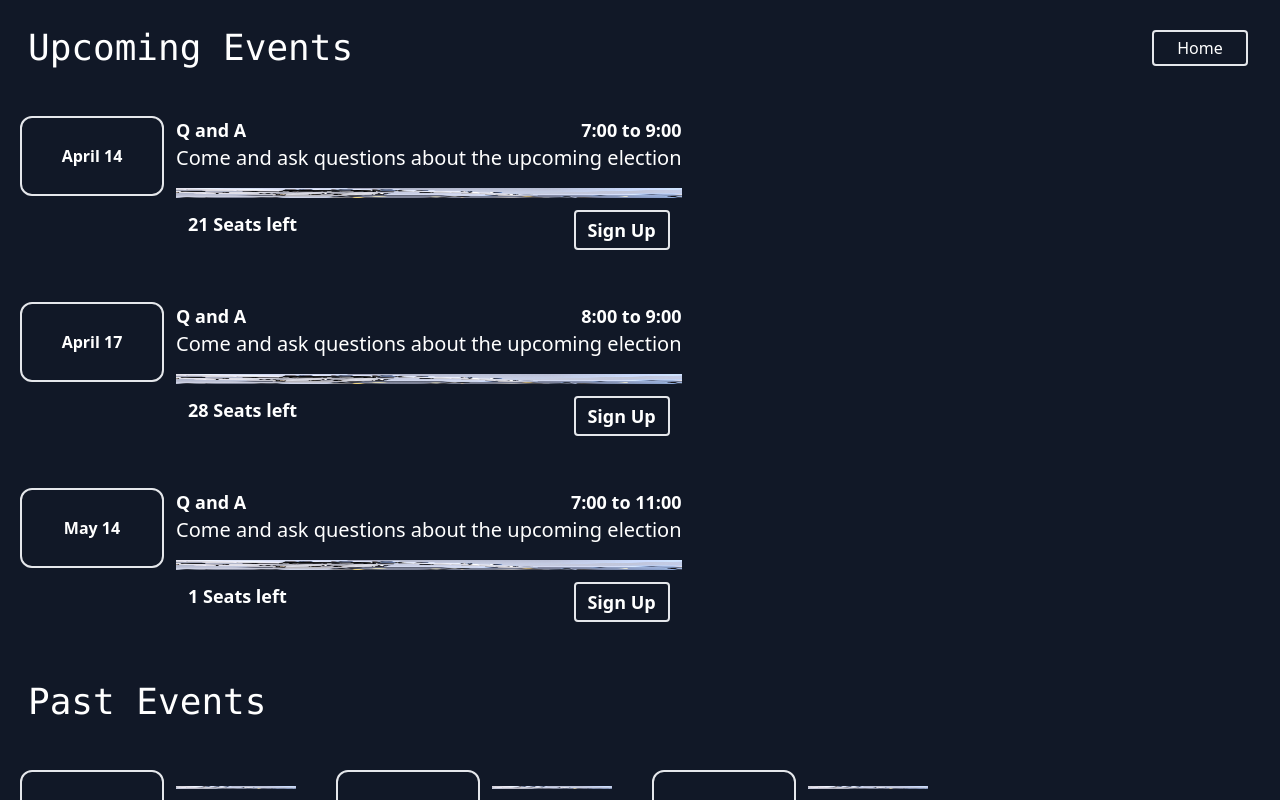
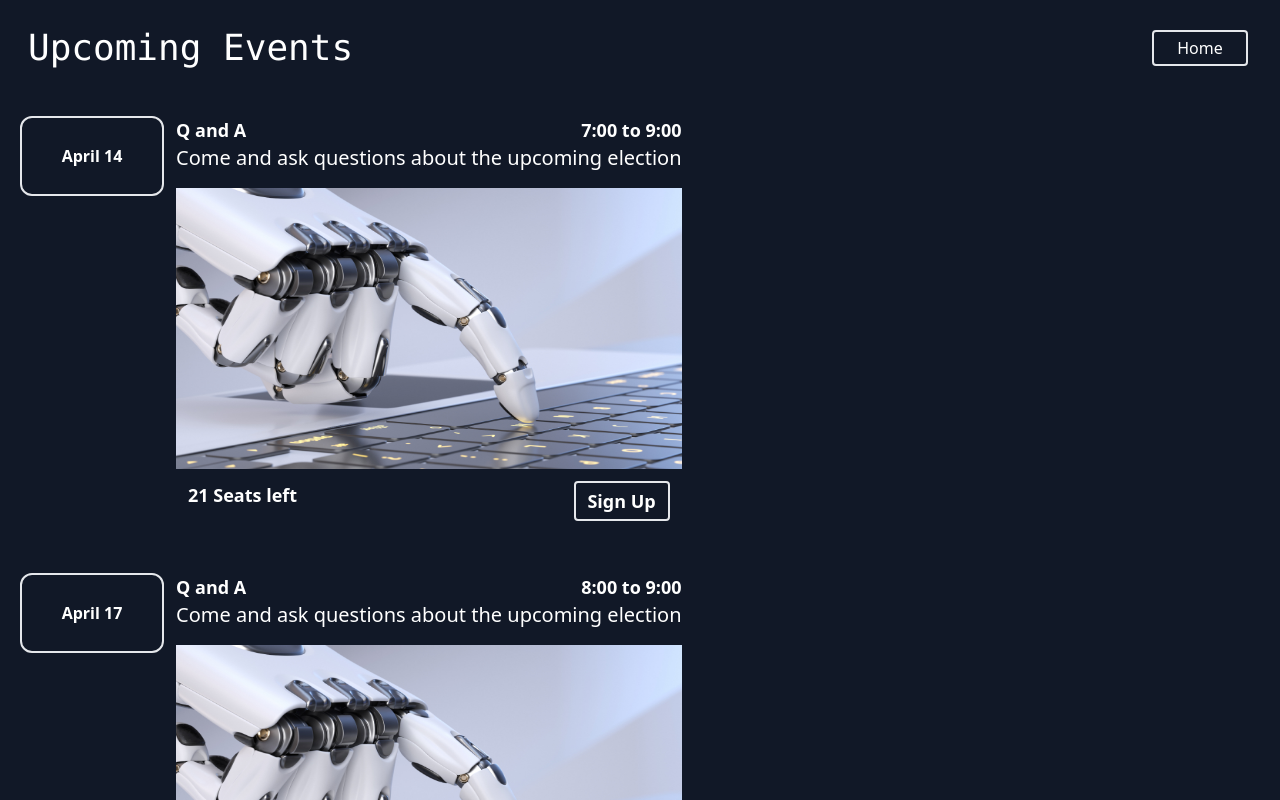
Before and after one commit to IdeaLab23/IdeaLabWeb, a Next.js app: page /Events in a window 1280 px wide. Shown: the top 800 px of the page. Built offline with nearby package versions, Linux system fonts and the light colour scheme.

Commit message:
Refactor code and fix meta viewport tag

```diff
--- a/app/layout.js
+++ b/app/layout.js
@@ -14,7 +14,7 @@ export default function RootLayout({ children }) {
     <html lang="en">
       <head>
         <meta name="viewport" content="width=device-width, initial-scale=1, maximum-scale=1"></meta>
-        <meta name='viewport' content='width=device-width' />
+        <meta name='viewport' content='width=device-width'></meta>
       </head>
       <body className={inter.className}>{children}</body>
     </html>
--- a/pages/Events.jsx
+++ b/pages/Events.jsx
@@ -25,9 +25,9 @@ const Events = () => {
       </div>
       <h1 className="text-4xl font-mono p-7">Past Events</h1>
       <div className='flex max-sm:flex-wrap'>
+          {/* <EventsCardComp/>
           <EventsCardComp/>
-          <EventsCardComp/>
-          <EventsCardComp/>
+          <EventsCardComp/> */}
       </div>
     </div>
   )
--- a/pages/EventsCardComp.jsx
+++ b/pages/EventsCardComp.jsx
@@ -12,14 +12,14 @@ const EventsCardComp = (props) => {
         <p className="text-xl pb-4">{props.desc}</p>
         <Image
           src="/roboHand.jpg"
-          width={500}
+          width="180px"
+          height="100px"
           alt="Image"
-          height={10}
           sizes="(max-width: 768px) 100vw, (max-width: 1200px) 50vw, 33vw"
         />
         <div className="flex justify-between font-bold p-3 text-lg">
           <span>{props.seats}</span>
-          <button className='border-2 rounded w-24 bg-[#111827] p-1 hover:bg-indigo-900 '>Sign Up</button>
+          <button className='border-2 rounded w-24 bg-[#111827] p-1 hover:bg-indigo-900'>Sign Up</button>
         </div>
       </div>
     </div>
--- a/pages/HomePage.jsx
+++ b/pages/HomePage.jsx
@@ -33,7 +33,7 @@ const Page1 = () => {
         </div>
         <button className="text-[3.5rem] absolute top-[19rem] right-[16.5rem] " onClick={() => setPlay(!play)}>▶️</button>
         <button className={`text-[3.5rem] absolute top-[1rem] left-[49rem] z-10 ${play ? "block" : "hidden"}`} onClick={() => setPlay(!play)} >❌</button>
-        <iframe className={`absolute left-10 top-3 ${play ? "block" : "hidden"}`} width="1490" height="770" src={`${play ? "https://www.youtube.com/embed/k0no4k1sgk8?si=PTJJYh8DcYuAI8UW&modestbranding=1" : ""}`} title="AICTE IdeaLab Tour" frameborder="0" allow="accelerometer; autoplay; clipboard-write; encrypted-media; gyroscope; picture-in-picture; web-share" allowfullscreen></iframe>
+        <iframe className={`absolute left-10 top-3 ${play ? "block" : "hidden"}`} width="1490" height="770" src={`${play ? "https://www.youtube.com/embed/k0no4k1sgk8?si=PTJJYh8DcYuAI8UW&modestbranding=1" : ""}`} title="AICTE IdeaLab Tour" frameBorder="0" allow="accelerometer; autoplay; clipboard-write; encrypted-media; gyroscope; picture-in-picture; web-share" allowFullScreen></iframe>
       </div>
       <hr className="mx-auto w-[75%] mt-28 max-sm:mt-[47rem] max-sm:w-[200%] max-sm:ms-20 "/>
     </>
```
Also changed, not shown: aatsconfig.json (line endings or trailing spaces), api/contact/route.js (deleted), api/events/route.js (deleted), pages/Gallery.jsx (line endings or trailing spaces), pages/Gallery_Card.jsx (line endings or trailing spaces), pages/data.js (line endings or trailing spaces), pages/gcards/Demonstration.jsx (line endings or trailing spaces), pages/gcards/NextJsImage.jsx (line endings or trailing spaces).
